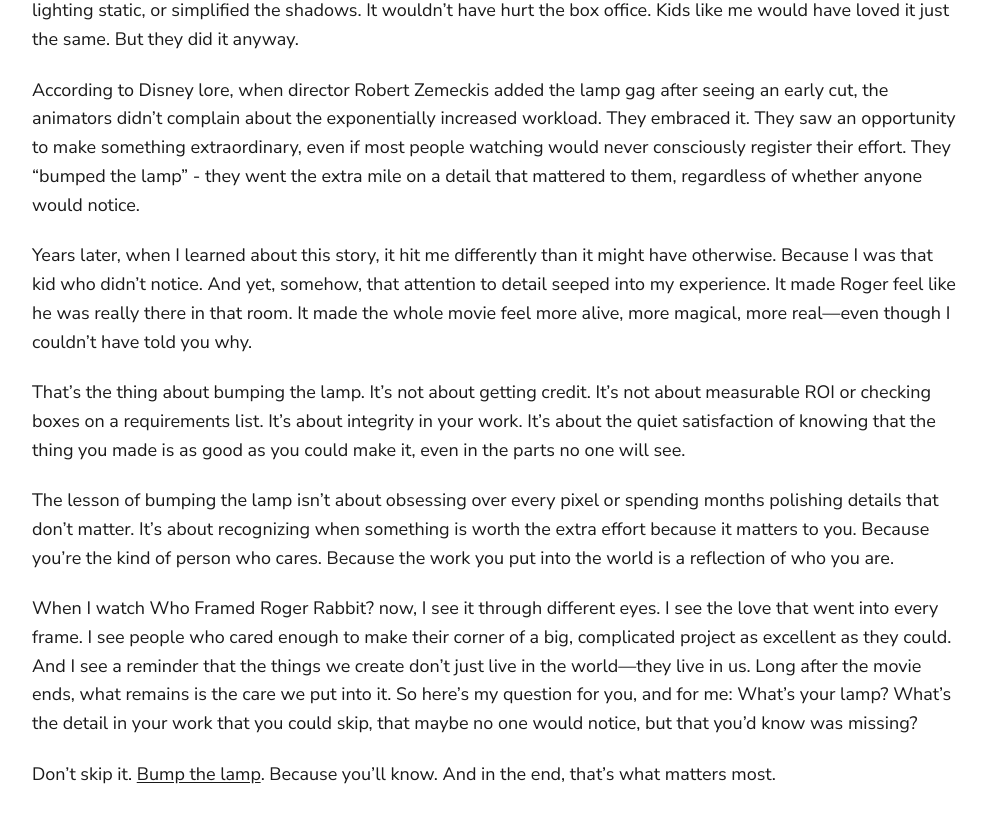
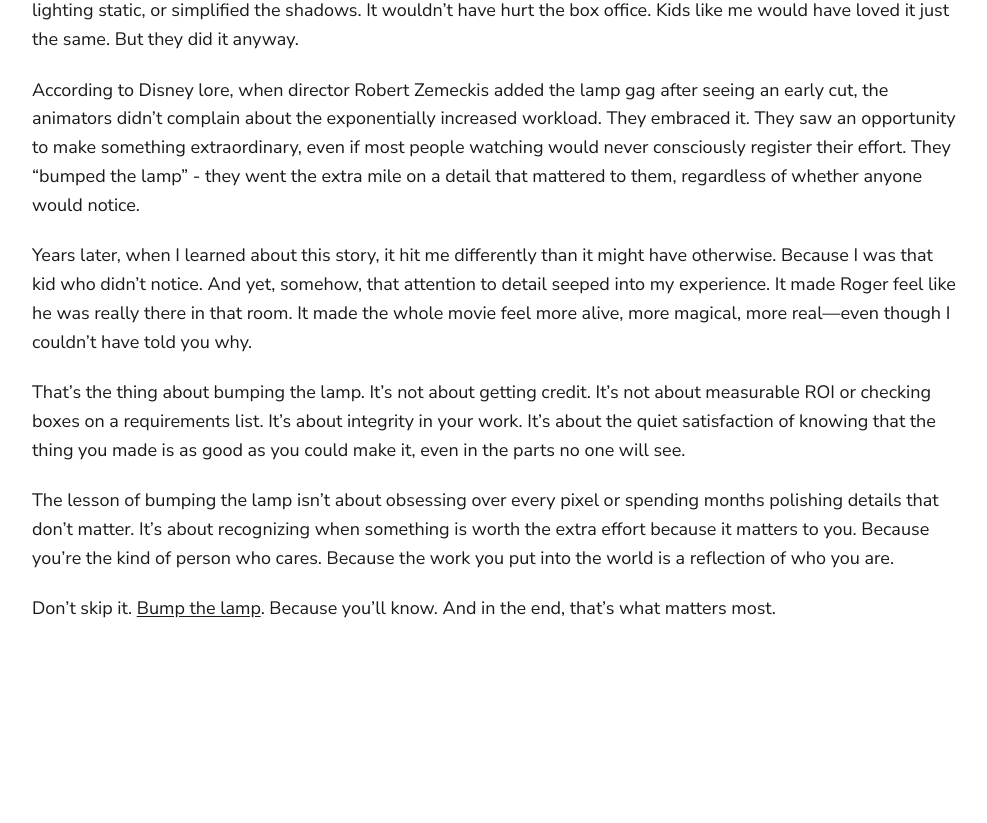
Before and after one commit to rubengarciam/rubengarciam.github.io, a Jekyll site: the page built from _posts/2026-01-01-bump-the-lamp.md, in a window 1280 px wide and 900 px high, scrolled down 1145 px. Shown: the top 823 px of the window, without its empty margins (145-1132 px from the left). Built offline with Jekyll 4.4.1, drawn with Linux system fonts in a browser that asks for light colours; after the commit the page ends 1879 px from its top, so only the background shows below that.

Commit message:
Update 2026-01-01-bump-the-lamp.md

```diff
--- a/_posts/2026-01-01-bump-the-lamp.md
+++ b/_posts/2026-01-01-bump-the-lamp.md
@@ -21,7 +21,4 @@ That's the thing about bumping the lamp. It's not about getting credit. It's not
 
 The lesson of bumping the lamp isn't about obsessing over every pixel or spending months polishing details that don't matter. It's about recognizing when something is worth the extra effort because it matters to you. Because you're the kind of person who cares. Because the work you put into the world is a reflection of who you are.
 
-When I watch Who Framed Roger Rabbit? now, I see it through different eyes. I see the love that went into every frame. I see people who cared enough to make their corner of a big, complicated project as excellent as they could. And I see a reminder that the things we create don't just live in the world—they live in us. Long after the movie ends, what remains is the care we put into it.
-So here's my question for you, and for me: What's your lamp? What's the detail in your work that you could skip, that maybe no one would notice, but that you'd know was missing?
-
 Don't skip it. [Bump the lamp](https://www.youtube.com/watch?v=_EUPwsD64GI). Because you'll know. And in the end, that's what matters most.
```
